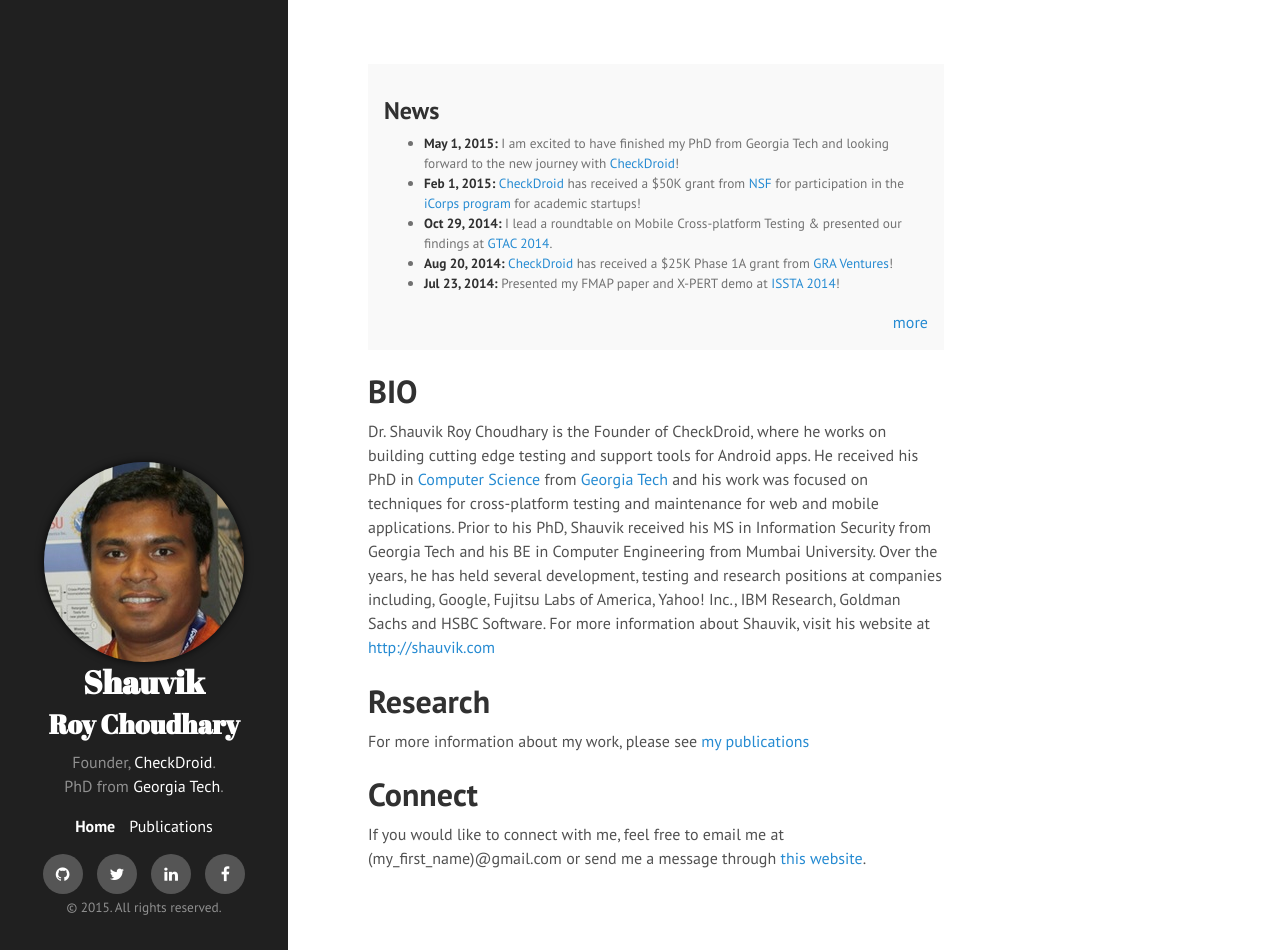
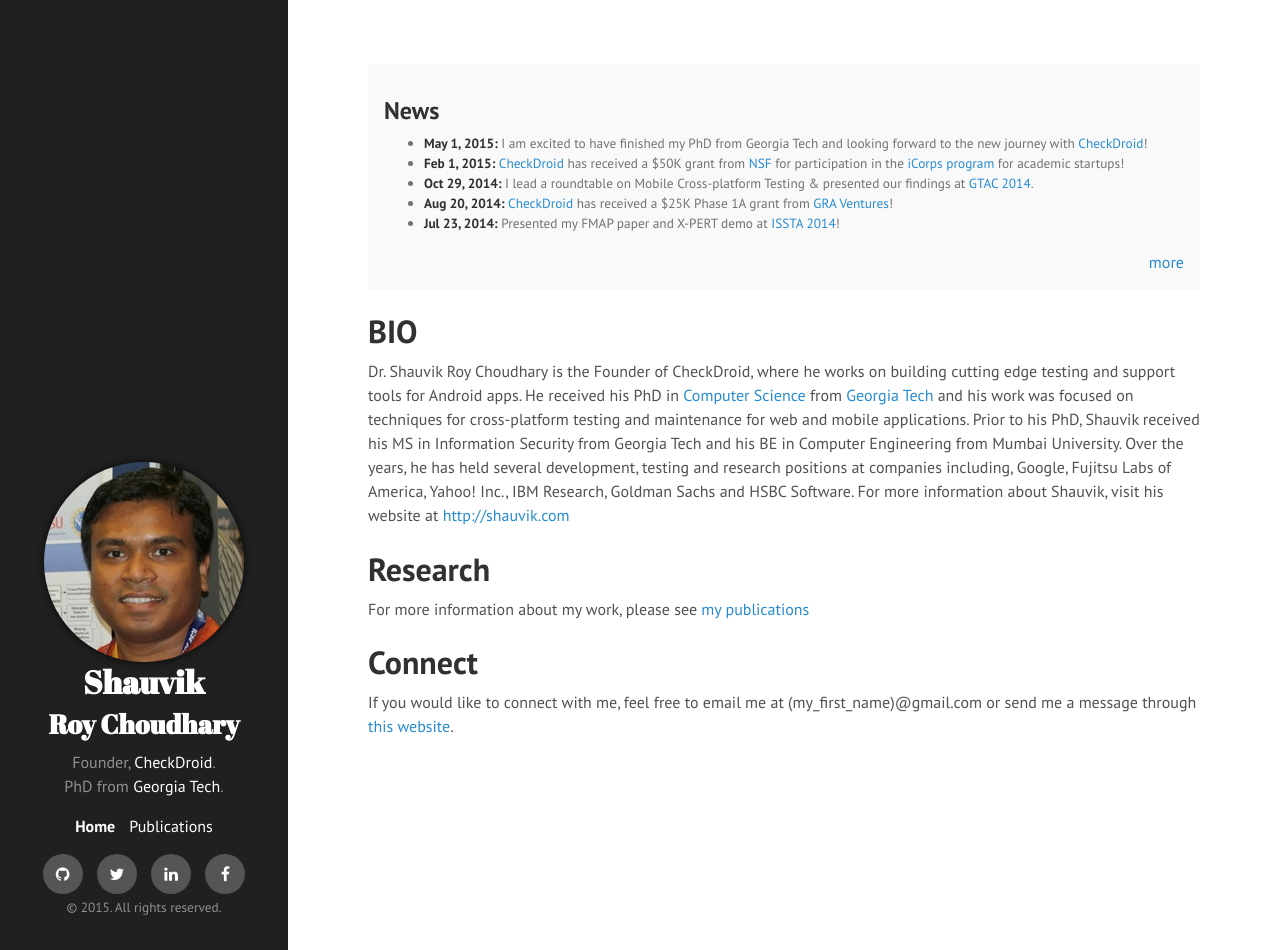
Before and after one commit to shauvik/shauvik.github.io, a Jekyll site: the page built from index.html, in a window 1280 px wide and 950 px high. Built offline with Jekyll 4.4.1, drawn with Linux system fonts in a browser that asks for light colours; nearby versions of some CDN libraries; Markdown is read by kramdown in place of the engine named in the settings.

Commit message:
Update hyde.css

```diff
--- a/public/css/hyde.css
+++ b/public/css/hyde.css
@@ -130,7 +130,7 @@
 
 @media (min-width: 48rem) {
   .content {
-    max-width: 38rem;
+    /*max-width: 38rem;*/
     margin-left: 20rem;
     margin-right: 2rem;
   }
```
